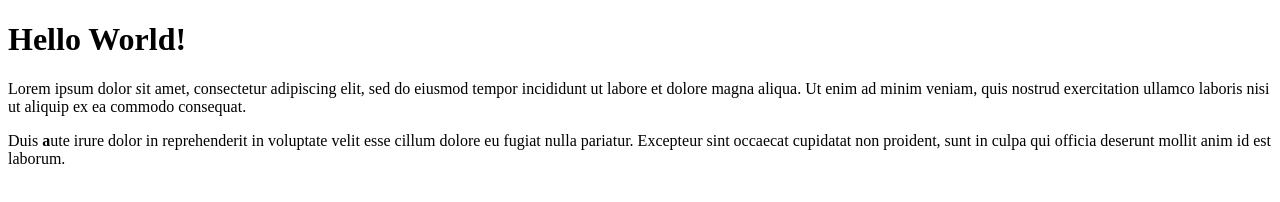
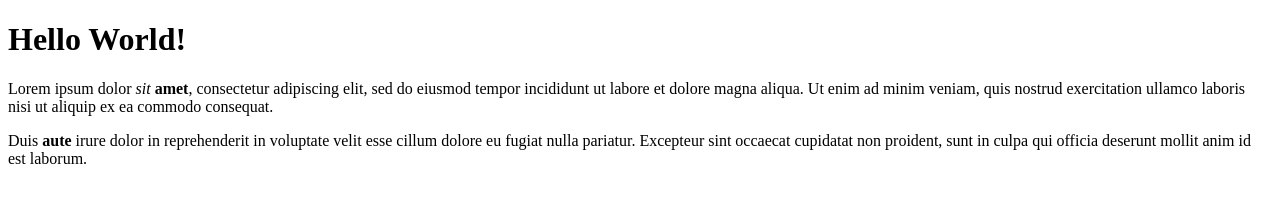
Before and after one commit to danjiehu/web-prog-apps, a plain HTML site: page MyFirstProject/public/index.html in a window 1280 px wide. Drawn offline with Linux system fonts and the light colour scheme.

Commit message:
exercise 2

```diff
--- a/MyFirstProject/public/index.html
+++ b/MyFirstProject/public/index.html
@@ -12,14 +12,14 @@
   <h1>Hello World!</h1>
 
   <p>
-    Lorem ipsum dolor <i>s</i>it amet, consectetur adipiscing elit, sed do
+    Lorem ipsum dolor <i>sit</i> <b>amet</b>, consectetur adipiscing elit, sed do
     eiusmod tempor incididunt ut labore et dolore magna aliqua. Ut
     enim ad minim veniam, quis nostrud exercitation ullamco laboris nisi
     ut aliquip ex ea commodo consequat.
   </p>
 
   <p>
-    Duis <b>a</b>ute irure dolor in reprehenderit in voluptate velit esse cillum
+    Duis <b>aute</b> irure dolor in reprehenderit in voluptate velit esse cillum
     dolore eu fugiat nulla pariatur. Excepteur sint occaecat cupidatat
     non proident, sunt in culpa qui officia deserunt mollit anim id est
     laborum.
```
